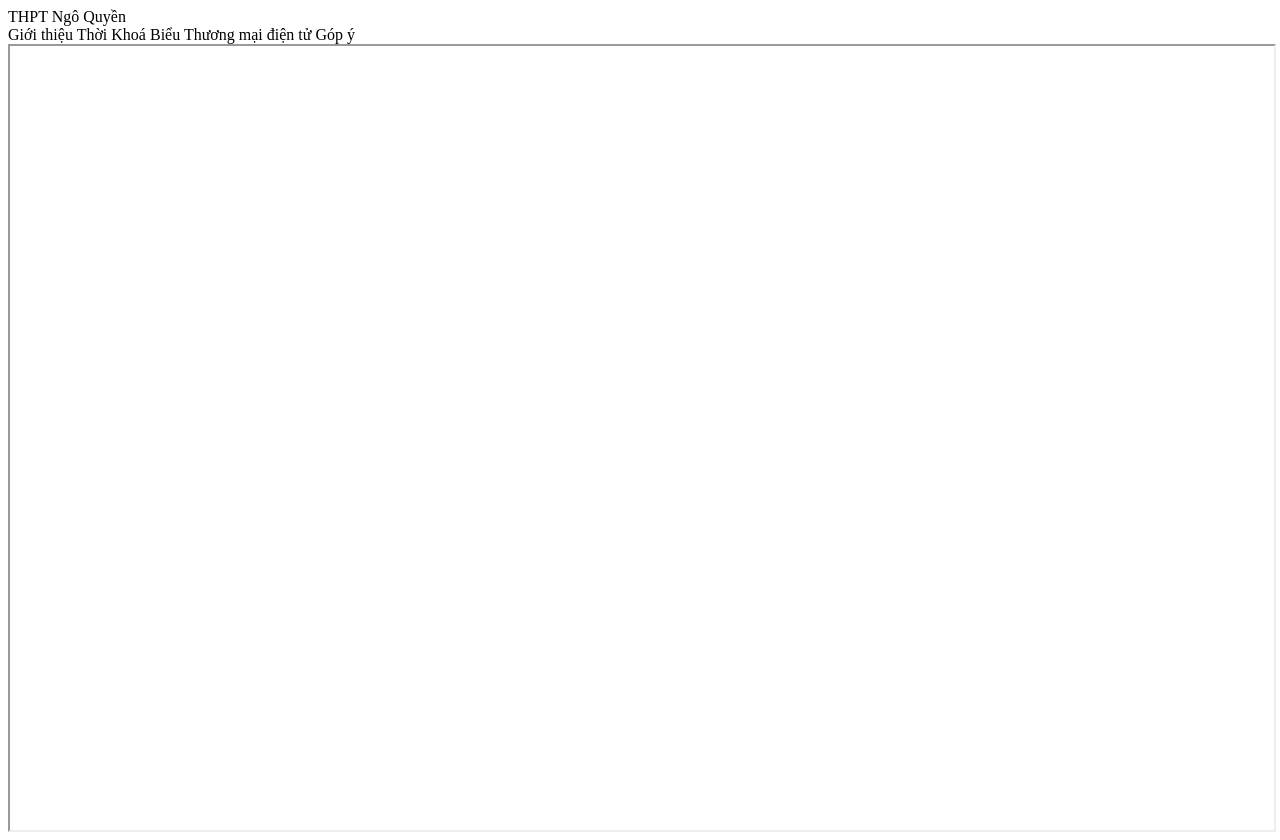
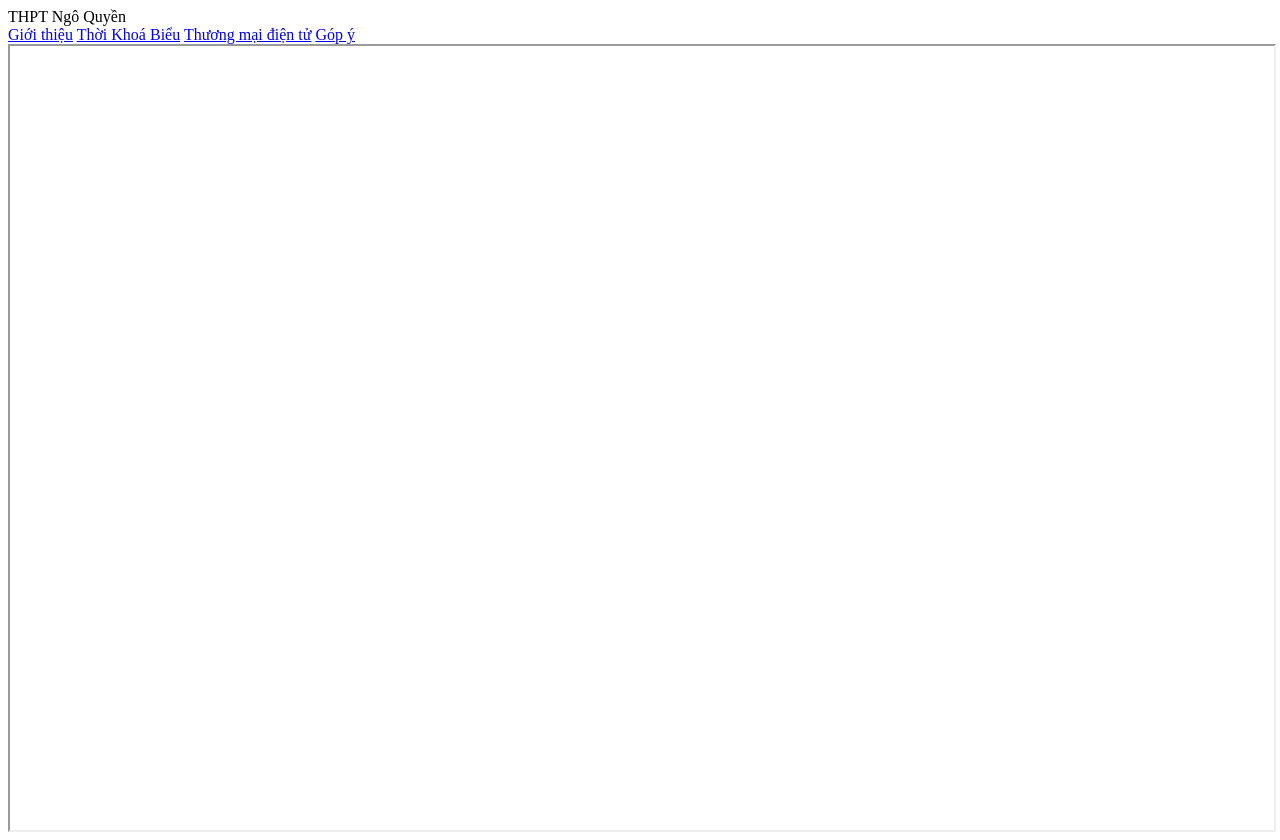
Before and after one commit to thinhnguyen-10/ducthinh, a plain HTML site: page index.html in a window 1280 px wide. Drawn offline with Linux system fonts and the light colour scheme.

Commit message:
Update index.html

```diff
--- a/index.html
+++ b/index.html
@@ -9,10 +9,10 @@
   <body>
     <div class="header"> THPT Ngô Quyền</div>
     <div class="menu">
-      <a herf="content/gioithieu.html" target="nd"> Giới thiệu</a>
-      <a herf="content/thoikhoabieu.html" target="nd"> Thời Khoá Biểu</a>
-      <a herf="content/thuongmaidientu.html" target="nd">Thương mại điện tử</a>
-      <a herf="content/bai7_nv3.html" target="nd"> Góp ý</a>
+      <a href="content/gioithieu.html" target="nd"> Giới thiệu</a>
+      <a href="content/thoikhoabieu.html" target="nd"> Thời Khoá Biểu</a>
+      <a href="content/thuongmaidientu.html" target="nd">Thương mại điện tử</a>
+      <a href="content/bai7_nv3.html" target="nd"> Góp ý</a>
      </div>
     <div class="noidung">
       <iframe name="nd" width="100%" height="100%"></iframe>
```
